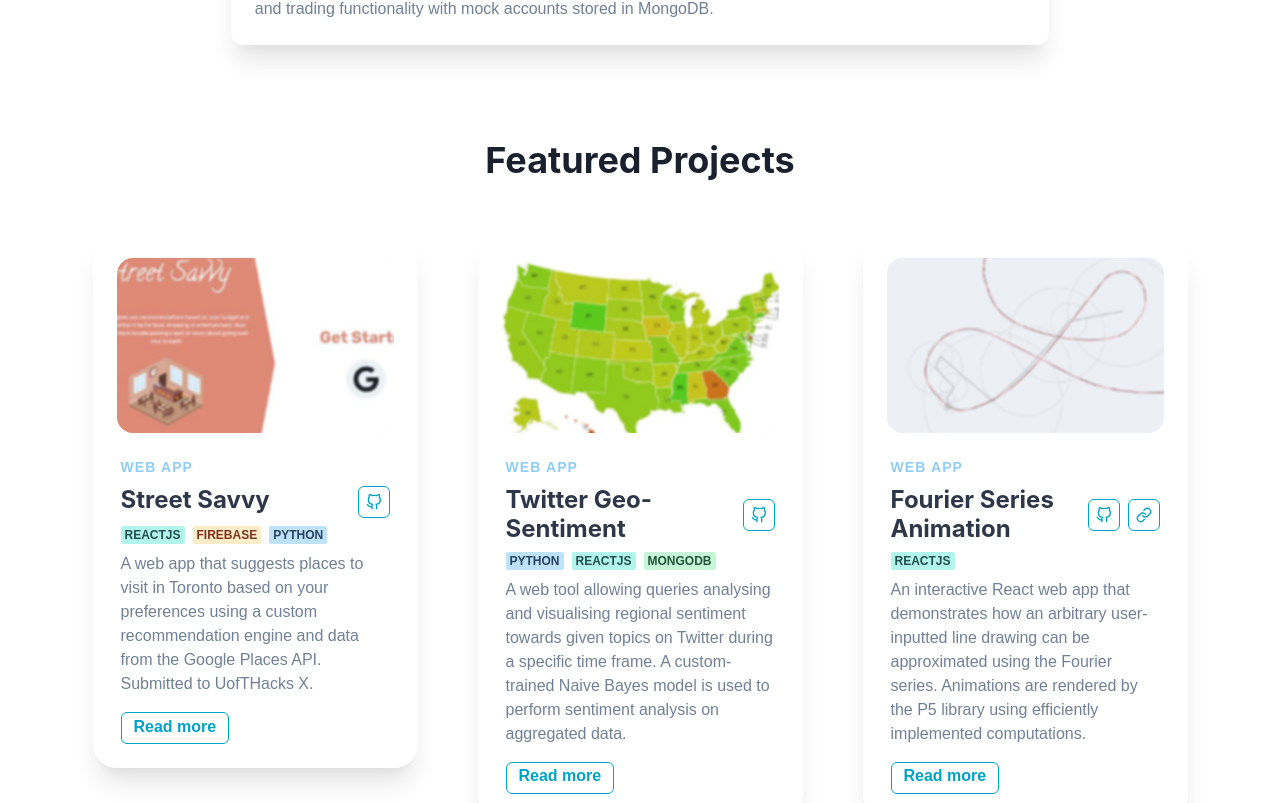
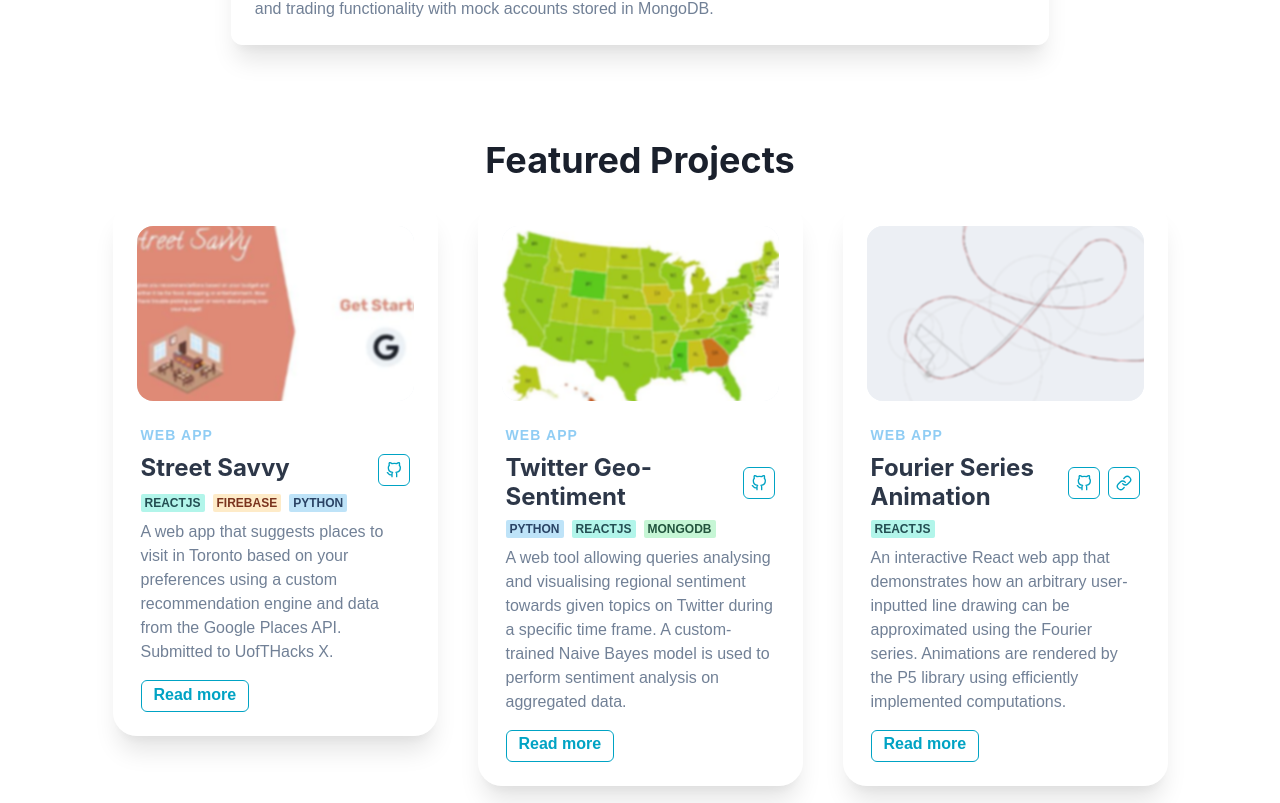
Before and after one commit to jasonfyw/jasonfyw.github.io, a React (Create React App) app: page / in a window 1280 px wide. Shown: the part 2637-3440 px from the top of the page. Built offline with nearby package versions, Linux system fonts and the light colour scheme; a web font is replaced by a local one.

Commit message:
change: remove paddings

```diff
--- a/src/components/Projects/Projects.tsx
+++ b/src/components/Projects/Projects.tsx
@@ -24,11 +24,11 @@ const Projects: FC = () => {
     return (
         <Element name='projects'>
             <Container maxW={'10xl'} p={6.75} mt={20} mb={[10, 20]} px={[0, 10]}>
-                <VStack spacing={8}>
+                <VStack spacing={0}>
                     <Fade>
                         <Heading as='h2'>Featured Projects</Heading>
                     </Fade>
-                    <Wrap spacing='20px' justify='center'>
+                    <Wrap spacing={0} justify='center'>
                         {
                             projectData.slice(0, isMobile ? 6 : 3).map((data) => (
                                 <WrapItem p={5}>
```
